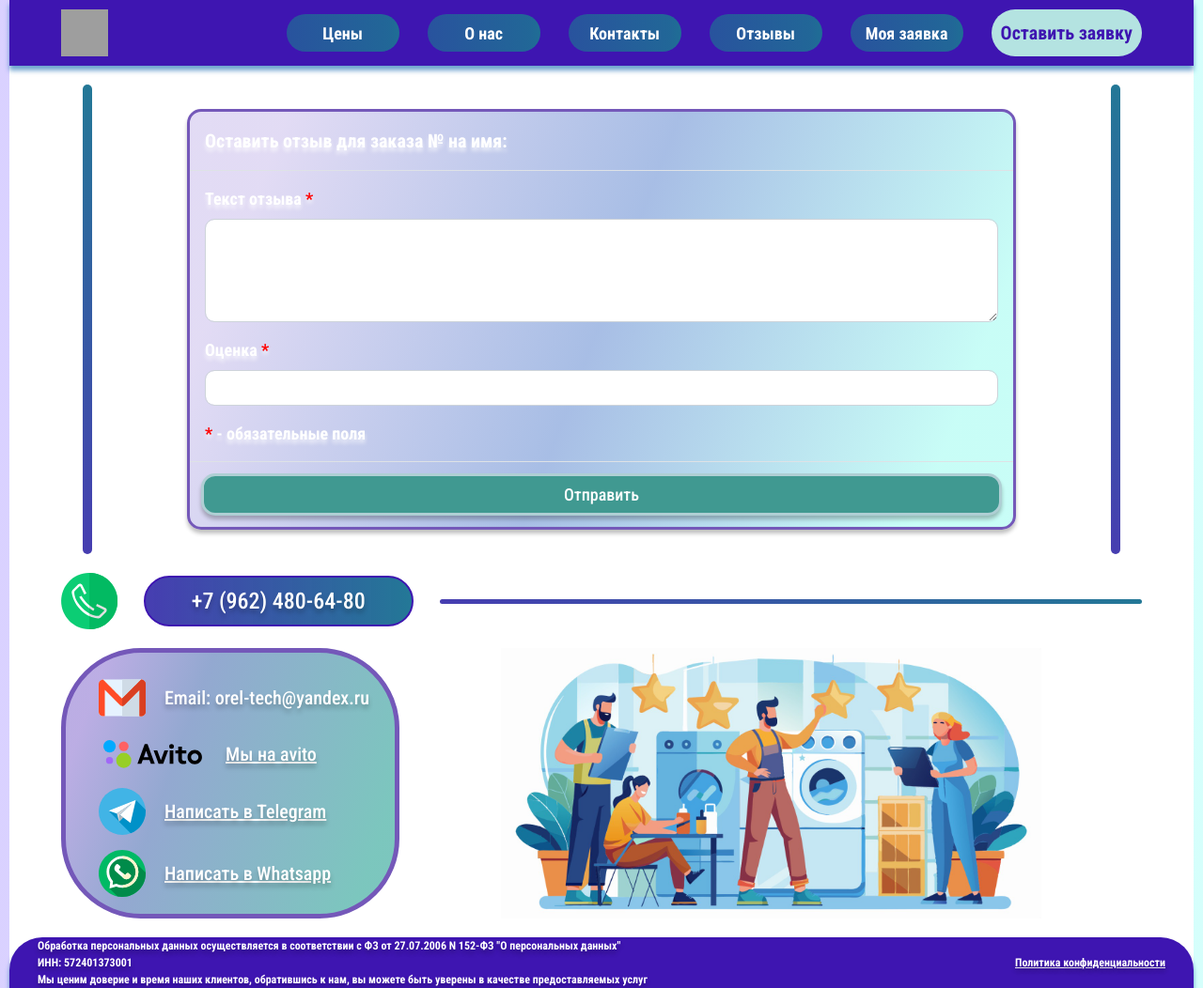
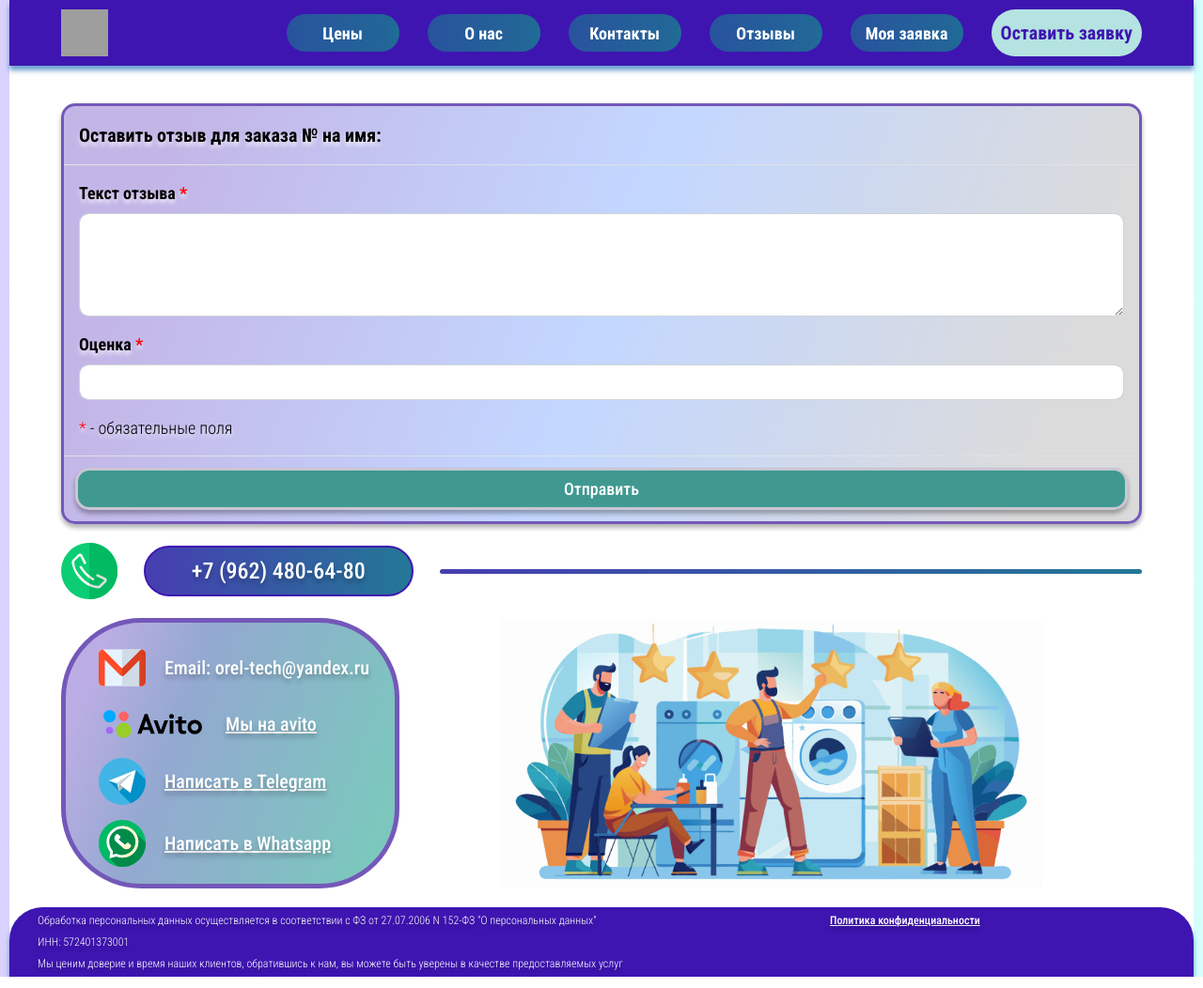
Before and after one commit to SergeiMischenko/washer_repair, a Django app: template templates/orders/add_review.html in a window 1280 px wide. Shown: the whole page at 94% size. Run offline with Django 5.2, Linux system fonts and the light colour scheme; the template is opened without the code that fills it: values that come from a table or form of the project are taken from there, others are empty; some libraries are stand-ins or nearby versions; grey boxes are pictures that could not be loaded.

Commit message:
Added adaptive for add_preview page.

```diff
--- a/static/washer_repair/css/style.css
+++ b/static/washer_repair/css/style.css
@@ -217,6 +217,9 @@ h1, h2, h3, h4, h5, h6 {
 }
 
 .wrapper {
+    display: flex;
+    flex-direction: column;
+    justify-content: space-between;
     max-width: var(--container-width-wrapper);
     margin-inline: auto;
     background-color: var(--color-light);
@@ -776,18 +779,6 @@ iframe {
     text-shadow: 1px 1px #c60;
 }
 
-.review__block {
-    display: flex;
-    flex-direction: row;
-    align-items: center;
-    justify-content: space-around;
-    margin: 20px auto;
-}
-
-.review__block img {
-    height: 420px;
-}
-
 .comment__content {
     display: flex;
     flex-direction: column;
@@ -814,26 +805,33 @@ iframe {
 }
 
 /* Add review */
+.review__block {
+    display: flex;
+    flex-direction: row;
+    align-items: center;
+    max-width: var(--container-width-wrapper-content);
+    margin: 40px 55px 0;
+}
+
 .add_review {
     display: flex;
     flex-direction: column;
     justify-content: space-between;
-    width: 70%;
-    height: 100%;
-    background: linear-gradient(110.94deg, rgba(191, 176, 232, 0.45) 10%, rgba(96, 136, 208, 0.55) 50%, rgba(171, 252, 242, 0.65) 90%);
-    box-shadow: 0 4px 4px rgba(0, 0, 0, 0.25);
-    border: solid 3px #f6f2ff9c;
-    font-size: 18px;
-    font-weight: bold;
+    color: var(--color-black);
+    font-size: clamp(0.875rem, 0.784rem + 0.45vw, 1.125rem);
+    font-weight: 300;
     text-shadow: 0 4px 4px rgba(255, 255, 255, 0.69);
+    border: var(--border-medium);
+    background: var(--gradient-light-violet-no-transp);
+    box-shadow: var(--box-shadow-black);
 }
 
 .add_review button, .request__status_modal .btn {
     margin: 0 auto;
     width: 100%;
-    box-shadow: 0 4px 4px rgba(0, 0, 0, 0.25);
     font-size: 18px;
-    border: solid 3px #f6f2ff9c;
+    border: var(--border-medium);
+    box-shadow: var(--box-shadow-black);
 }
 
 .rating__pic {
@@ -976,38 +974,39 @@ pre {
 
 /* Footer */
 .footer {
-    height: 100%;
-    background-color: #3E15B1;
-    box-shadow: 0 5px 5px 0 #1569b19e;
-    border-top-left-radius: 35px;
-    border-top-right-radius: 35px;
+    background-color: var(--color-blue);
+    box-shadow: var(--box-shadow-blue);
+    border-radius: var(--border-radius-medium) var(--border-radius-medium) 0 0;
     margin-top: 20px;
 }
 
 .footer__content {
     display: flex;
     justify-content: space-between;
-    align-items: center;
-    padding: 0 30px;
+    align-items: baseline;
+    padding-inline: 30px;
 }
 
 .footer-text {
+    width: 70%;
     font-size: 12px;
-    font-weight: bold;
-    color: #fff;
+    font-weight: 300;
+    color: var(--color-light);
     text-shadow: var(--text-shadow-black);
 }
 
 .footer-text p {
-    margin-bottom: 0;
+    margin: 5px 0;
 }
 
 .footer-privacy {
+    width: 30%;
     font-size: 12px;
-    font-weight: bold;
-    line-height: 100%;
-    color: #fff;
+    font-weight: 500;
+    line-height: 1.5;
+    color: var(--color-light);
     text-shadow: var(--text-shadow-black);
+    margin-left: 10px;
 }
 
 @media (max-width: 1150px) {
--- a/templates/orders/add_review.html
+++ b/templates/orders/add_review.html
@@ -5,7 +5,6 @@
 	{% load widget_tweaks %}
 	{% with WIDGET_ERROR_CLASS='is-invalid' %}
 		<div class="review__block">
-			<div class="vertical-line review__vertical-line"></div>
 			<form method="post" class="add_review modal-content">
 				{% csrf_token %}
 				<div class="modal-header">
@@ -39,7 +38,6 @@
 					<button type="submit" class="btn btn-primary">Отправить</button>
 				</div>
 			</form>
-			<div class="vertical-line review__vertical-line"></div>
 		</div>
 	{% endwith %}
 
```
Also changed, not shown: other parts of static/washer_repair/css/style.css (+49 -1 lines), static/washer_repair/images/svg/line_1.svg (deleted), static/washer_repair/images/svg/line_2.svg (deleted), static/washer_repair/images/svg/line_3.svg (deleted).
